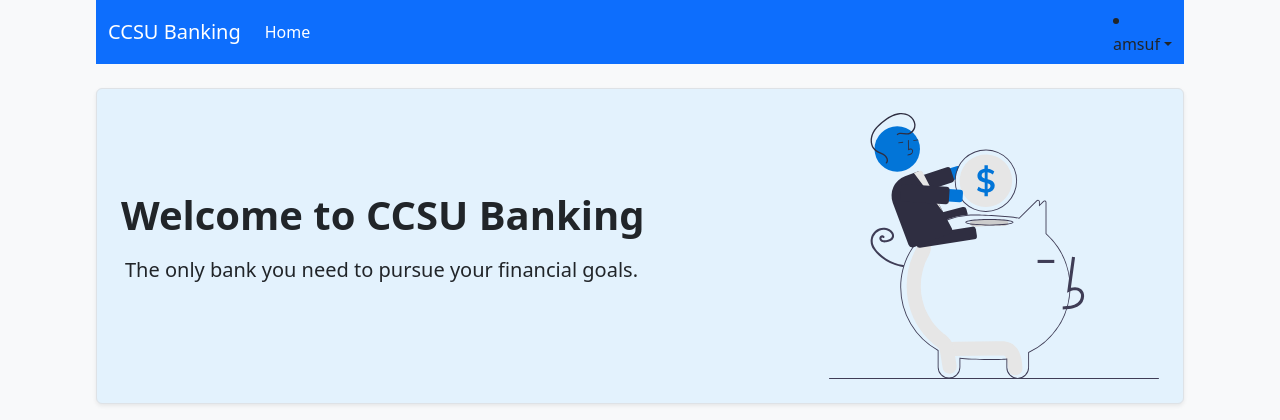
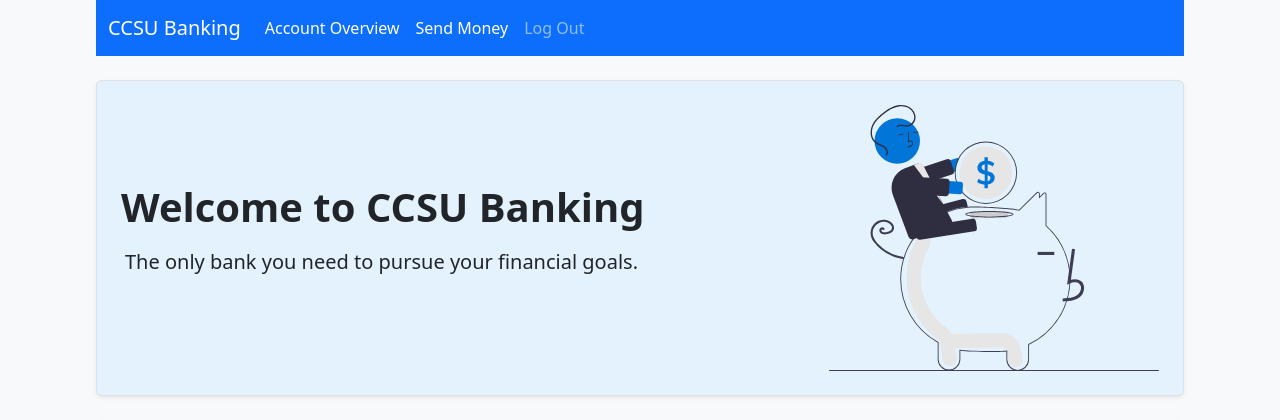
Before and after one commit to abdulmoiz-m/Banking_Project, a Django app: page /bestbank/ in a window 1280 px wide. Shown: the top 420 px of the page. Run offline with Django 3.2, Linux system fonts and the light colour scheme; a user stored in the database is signed in.

Commit message:
Updated homepage to extend from base

```diff
--- a/BestBank/views.py
+++ b/BestBank/views.py
@@ -4,10 +4,10 @@ from django.shortcuts import render
 
 # Create your views here.
 def homepage(request):
-    return render(request, 'homepage.html')
+    return render(request, 'bestbank/homepage.html')
 
 
 # @login_required(login_url='login')
 # balance and transactions
 def overview(request):
-    return render(request, 'overview.html')
+    return render(request, 'bestbank/overview.html')
--- a/accounts/templates/login.html
+++ b/accounts/templates/login.html
@@ -1,4 +1,4 @@
-{% extends 'base.html' %}
+{% extends 'bestbank/../../templates/accounts/../../templates/base.html' %}
 <!--{load crispy_forms_tags %} -->
 
 {% block title %}
--- a/accounts/templates/register.html
+++ b/accounts/templates/register.html
@@ -1,4 +1,4 @@
-{% extends 'base.html' %}
+{% extends 'bestbank/../../templates/accounts/../../templates/base.html' %}
 <!--{load crispy_forms_tags %} -->
 
 {% block title %}
--- a/accounts/views.py
+++ b/accounts/views.py
@@ -7,7 +7,7 @@ from .forms import UserRegistrationForm
 
 # @login_required(login_url='login')
 def homepage(request):
-    return render(request, 'homepage.html')
+    return render(request, 'bestbank/homepage.html')
 
 
 def register_view(request):
--- a/templates/base.html
+++ b/templates/base.html
@@ -31,7 +31,7 @@
                         <a class="nav-link active" aria-current="page" href="#">Send Money</a>
                     </li>
                     <li class="nav-item">
-                        <a class="nav-link" aria-current="page" href="#">Log Out</a>
+                        <a class="nav-link" aria-current="page" href="{% url 'accounts:logout' %}">Log Out</a>
                     </li>
 
                 {% else %}
--- a/templates/homepage.html
+++ b/templates/bestbank/homepage.html
@@ -1,48 +1,46 @@
+{% extends 'base.html' %}
 {% load static %}
-<!DOCTYPE html>
-<html lang="en">
-<head>
-    <meta charset="UTF-8">
-    <title>Best Bank</title>
-    <link href="https://cdn.jsdelivr.net/npm/bootstrap@5.2.2/dist/css/bootstrap.min.css" rel="stylesheet" integrity="sha384-Zenh87qX5JnK2Jl0vWa8Ck2rdkQ2Bzep5IDxbcnCeuOxjzrPF/et3URy9Bv1WTRi" crossorigin="anonymous">
-    <link rel="stylesheet" href="{% static 'css/styles.css' %}">
-</head>
 
-<body class="mx-5 px-5 pb-4 bg-light">
-<nav class="navbar navbar-expand-lg navbar-dark bg-primary">
-    <div class="container-fluid">
-        <a class="navbar-brand mb-0 h1" href="{% url 'homepage' %}">CCSU Banking</a>
-        <button class="navbar-toggler" type="button" data-bs-toggle="collapse" data-bs-target="#navbarSupportedContent" aria-controls="navbarSupportedContent" aria-expanded="false" aria-label="Toggle navigation">
-            <span class="navbar-toggler-icon"></span>
-        </button>
-        <div class="collapse navbar-collapse" id="navbarSupportedContent">
-            <ul class="navbar-nav me-auto mb-2 mb-lg-0">
-                <li class="nav-item">
-                    <a class="nav-link active" aria-current="page" href="#">Home</a>
-                </li>
-            </ul>
-                {% if user.is_authenticated %}
+{% block title %}
+    Best Bank
+{% endblock %}
 
-                    <li class="nav-item dropdown">
-                        <a class="nav-link dropdown-toggle active" data-bs-toggle="dropdown" href="#"
-                           role="button" aria-expanded="false">{{  user.username}}</a>
-                        <ul class="dropdown-menu">
-                            <li> <a class="dropdown-item" href="{% url 'homepage' %}">Home</a></li>
-                            <li><hr class="dropdown-divider"></li>
-                            <li> <a class="dropdown-item" href="{% url 'accounts:logout' %}">Logout</a> </li>
-                        </ul>
-                    </li>
+{#<body class="mx-5 px-5 pb-4 bg-light">#}
+{#<nav class="navbar navbar-expand-lg navbar-dark bg-primary">#}
+{#    <div class="container-fluid">#}
+{#        <a class="navbar-brand mb-0 h1" href="{% url 'homepage' %}">CCSU Banking</a>#}
+{#        <button class="navbar-toggler" type="button" data-bs-toggle="collapse" data-bs-target="#navbarSupportedContent" aria-controls="navbarSupportedContent" aria-expanded="false" aria-label="Toggle navigation">#}
+{#            <span class="navbar-toggler-icon"></span>#}
+{#        </button>#}
+{#        <div class="collapse navbar-collapse" id="navbarSupportedContent">#}
+{#            <ul class="navbar-nav me-auto mb-2 mb-lg-0">#}
+{#                <li class="nav-item">#}
+{#                    <a class="nav-link active" aria-current="page" href="#">Home</a>#}
+{#                </li>#}
+{#            </ul>#}
+{#                {% if user.is_authenticated %}#}
+{##}
+{#                    <li class="nav-item dropdown">#}
+{#                        <a class="nav-link dropdown-toggle active" data-bs-toggle="dropdown" href="#"#}
+{#                           role="button" aria-expanded="false">{{  user.username}}</a>#}
+{#                        <ul class="dropdown-menu">#}
+{#                            <li> <a class="dropdown-item" href="{% url 'homepage' %}">Home</a></li>#}
+{#                            <li><hr class="dropdown-divider"></li>#}
+{#                            <li> <a class="dropdown-item" href="{% url 'accounts:logout' %}">Logout</a> </li>#}
+{#                        </ul>#}
+{#                    </li>#}
+{##}
+{##}
+{#                {% else %}#}
+{#                    <a class="btn btn-light" href={% url 'accounts:login' %}>Login</a>#}
+{#                    <div class="m-2"></div>#}
+{#                    <a class="btn btn-light" href={% url 'accounts:register' %}>Register</a>#}
+{#                {% endif %}#}
+{#        </div>#}
+{#    </div>#}
+{#</nav>#}
 
-
-                {% else %}
-                    <a class="btn btn-light" href={% url 'accounts:login' %}>Login</a>
-                    <div class="m-2"></div>
-                    <a class="btn btn-light" href={% url 'accounts:register' %}>Register</a>
-                {% endif %}
-        </div>
-    </div>
-</nav>
-
+{% block body %}
 <div class="container my-4 py-4 px-4 border shadow-sm rounded section">
     <div class="row align-items-center">
         <div class="col-lg-8">
@@ -115,5 +113,4 @@
 <script src="https://cdn.jsdelivr.net/npm/jquery@3.6.1/dist/jquery.min.js"></script>
 <script src="https://cdn.jsdelivr.net/npm/bootstrap@5.2.2/dist/js/bootstrap.bundle.min.js" integrity="sha384-OERcA2EqjJCMA+/3y+gxIOqMEjwtxJY7qPCqsdltbNJuaOe923+mo//f6V8Qbsw3" crossorigin="anonymous"></script>
 
-</body>
-</html>
+{% endblock %}
--- a/templates/overview.html
+++ b/templates/bestbank/overview.html
@@ -1,4 +1,4 @@
-{% extends 'base.html' %}
+{% extends 'bestbank/../accounts/../base.html' %}
 {% load static %}
 
 {% block title %}
```
Also changed, not shown: templates/accounts/login.html (renamed from templates/register.html, +4 -3 lines), templates/accounts/register.html (renamed from templates/login.html, +3 -4 lines), db.sqlite3.
